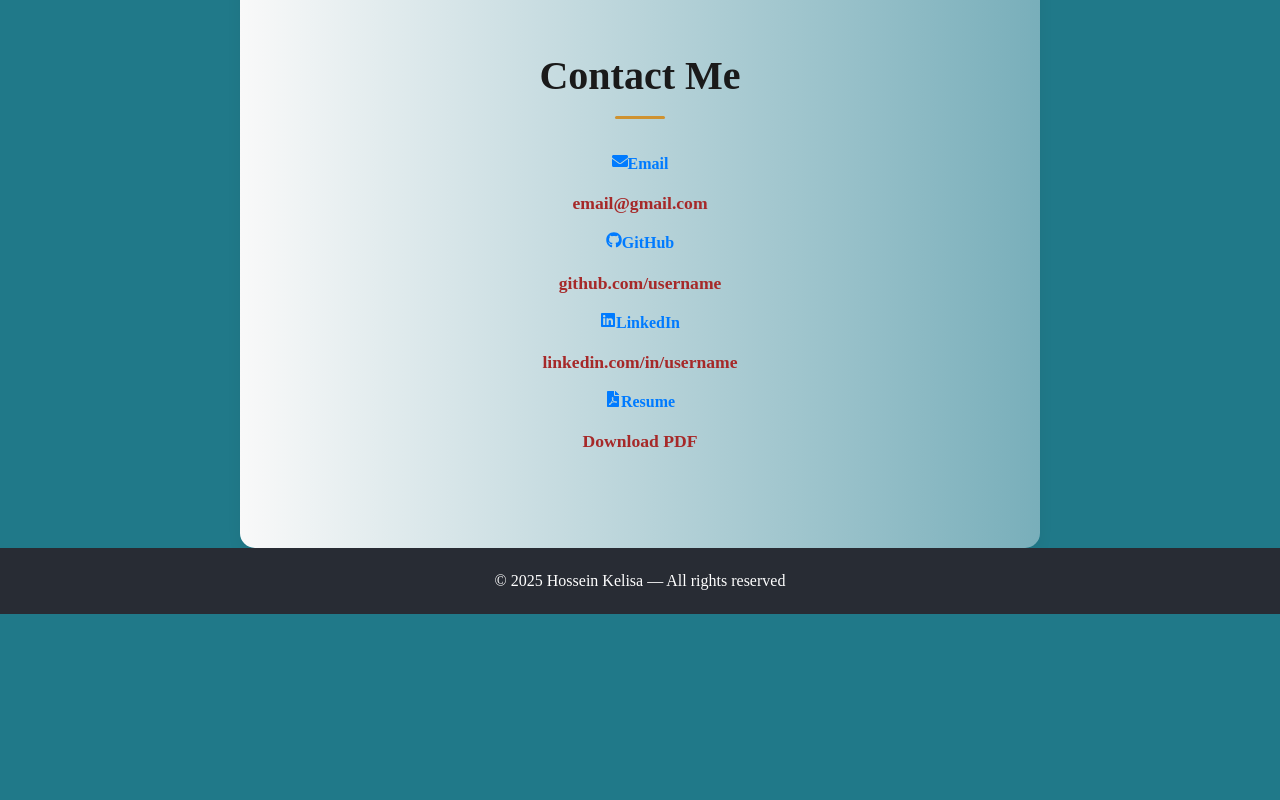
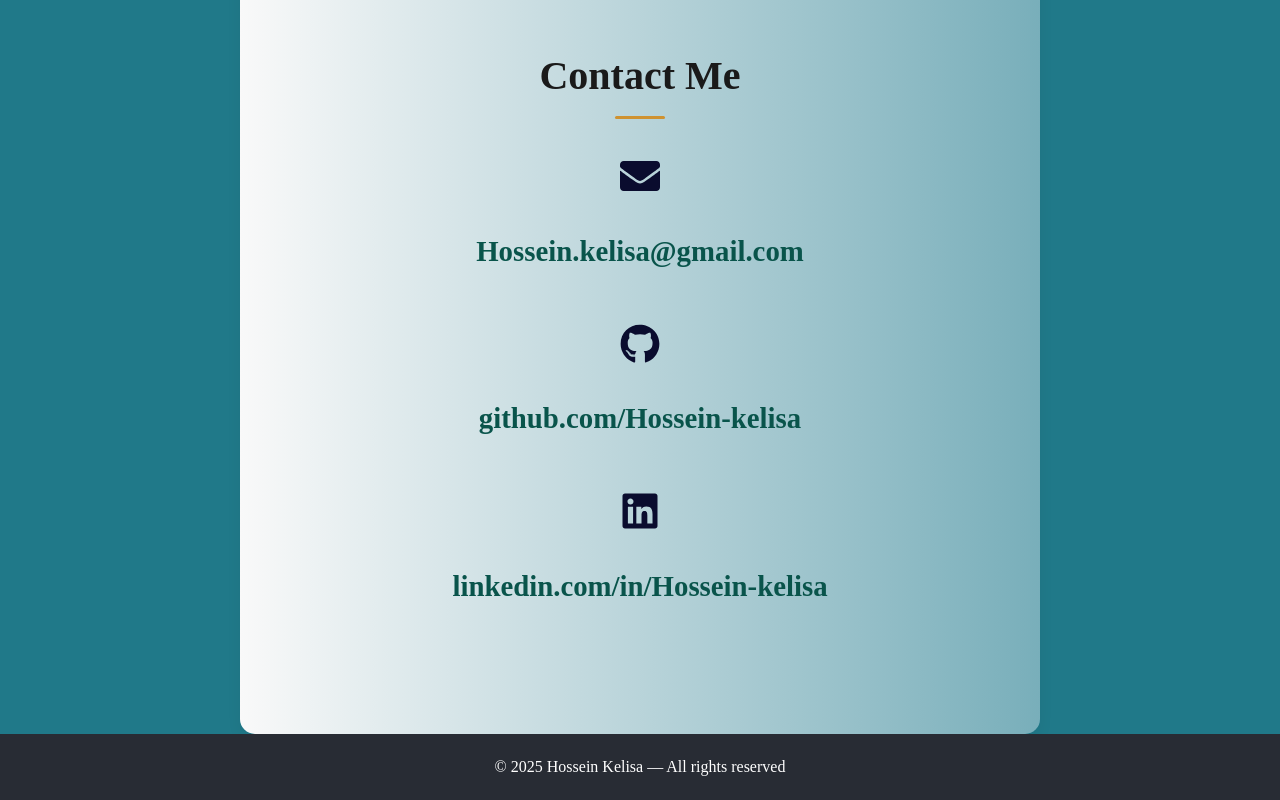
Before and after one commit to Hossein-Kelisa/Hossein-Kelisa-Portfolio, a React (Vite) app: page / in a window 1280 px wide. Shown: the part 4733-5533 px from the top of the page. Before the commit the page ends 5347 px from the top, so only its background shows below. Built offline with nearby package versions, Linux system fonts and the light colour scheme.

Commit message:
update it

```diff
--- a/src/components/Contact.css
+++ b/src/components/Contact.css
@@ -8,7 +8,7 @@
   box-shadow: 0 6px 15px rgba(0, 0, 0, 0.05);
 }
 
-.contact-section h2 {
+.contact-title {
   font-size: 2.5rem;
   color: #1a1a1a;
   margin-bottom: 2rem;
@@ -16,7 +16,7 @@
   display: inline-block;
 }
 
-.contact-section h2::after {
+.contact-title::after {
   content: "";
   display: block;
   width: 50px;
@@ -25,27 +25,43 @@
   margin: 0.5rem auto 0;
   border-radius: 2px;
 }
+.contact-card {
+  text-decoration: none;
+  font-weight: 600;
+  transition: color 0.3s ease;
+}
 
-.contact-card p {
-  font-size: 1.1rem;
-  color: #a62929;
+.contact-icon {
+  font-size: 2.5rem;
+  color: #0a0c2e;
+}
+.contact-info {
+  display: flex;
+  flex-direction: column;
+  align-items: center;
+  margin-bottom: 2rem;
+}
+.contact-detail {
+  color: #09544b;
   margin: 0.8rem 0;
   max-width: 600px;
   margin-left: auto;
   margin-right: auto;
   line-height: 1.6;
+  font-size: 1.8rem;
 }
 
-.contact-card {
-  color: #007bff;
-  text-decoration: none;
-  font-weight: 600;
-  transition: color 0.3s ease;
+.contact-detail:hover {
+  color: #001fb8;
+  transform: scale(1.2);
+  transition: color 0.3s ease, transform 0.3s ease;
+  text-shadow: #67e76078 0px 0px 5px;
 }
-
-.contact-card :hover {
-  color: #0056b3;
-  text-decoration: underline;
+.contact-icon:hover {
+  color: #cf9230;
+  transition: color 0.3s ease, transform 0.3s ease;
+  transform: scale(1.2);
+  text-shadow: #09544b 0px 0px 5px;
 }
 
 @media (max-width: 768px) {
@@ -54,22 +70,22 @@
     margin: 20px 20px 20px 20px;
   }
 
-  .contact-section h2 {
+  .contact-title {
     font-size: 2rem;
   }
 
-  .contact-card p {
-    font-size: 1rem;
+  .contact-detail{
+    font-size: 1.2rem;
     padding: 0 1rem;
   }
 }
 
 @media (max-width: 480px) {
-  .contact-section h2 {
+  .contact-title {
     font-size: 1.75rem;
   }
 
-  .contact-card p {
-    font-size: 0.95rem;
+  .contact-detail {
+    font-size: 1rem;
   }
 }
--- a/src/components/Contact.jsx
+++ b/src/components/Contact.jsx
@@ -1,37 +1,49 @@
-import React from 'react';
-import { FaGithub, FaLinkedin, FaEnvelope, FaFilePdf } from 'react-icons/fa';
-import './Contact.css';
+import React from "react";
+import { FaGithub, FaLinkedin, FaEnvelope } from "react-icons/fa";
+import Fades from "../Animations/Fades";
+import "./Contact.css";
+
+const contacts = [
+  {
+    href: "mailto:Hossein.kelisa@gmail.com",
+    icon: <FaEnvelope />,
+    detail: "Hossein.kelisa@gmail.com",
+  },
+  {
+    href: "https://github.com/Hossein-kelisa",
+    icon: <FaGithub />,
+    detail: "github.com/Hossein-kelisa",
+  },
+  {
+    href: "https://linkedin.com/in/Hossein-kelisa",
+    icon: <FaLinkedin />,
+    detail: "linkedin.com/in/Hossein-kelisa",
+  },
+];
 
 const Contact = () => (
   <section id="contact" className="contact-section">
-    <h2>Contact Me</h2>
-    <div className="contact-cards">
-
-      <a href="mailto:your.email@example.com" className="contact-card" target="_blank" rel="noopener noreferrer">
-        <FaEnvelope className="icon" />
-        <span>Email</span>
-        <p>email@gmail.com</p>
-      </a>
-
-      <a href="https://github.com/yourusername" className="contact-card" target="_blank" rel="noopener noreferrer">
-        <FaGithub className="icon" />
-        <span>GitHub</span>
-        <p>github.com/username</p>
-      </a>
-
-      <a href="https://linkedin.com/in/yourusername" className="contact-card" target="_blank" rel="noopener noreferrer">
-        <FaLinkedin className="icon" />
-        <span>LinkedIn</span>
-        <p>linkedin.com/in/username</p>
-      </a>
-
-      <a href="/resume.pdf" download className="contact-card">
-        <FaFilePdf className="icon" />
-        <span>Resume</span>
-        <p>Download PDF</p>
-      </a>
-
-    </div>
+    <Fades animationType="fadeUp">
+      <h2 className="contact-title">Contact Me</h2>
+    </Fades>
+    <Fades animationType="fadeUp">
+      <div className="contact-grid">
+        {contacts.map(({ href, icon, detail }, index) => (
+          <a
+            key={index}
+            href={href}
+            className="contact-card"
+            target="_blank"
+            rel="noopener noreferrer"
+          >
+            <div className="contact-icon">{icon}</div>
+            <div className="contact-info">
+              <p className="contact-detail">{detail}</p>
+            </div>
+          </a>
+        ))}
+      </div>
+    </Fades>
   </section>
 );
 
--- a/src/components/Resume.jsx
+++ b/src/components/Resume.jsx
@@ -1,6 +1,7 @@
 import React from "react";
 import Fades from "../Animations/Fades";
 import "./Resume.css";
+import { FaFilePdf } from "react-icons/fa"
 
 const Resume = () => (
   <section id="resume" className="resume-section">
@@ -16,7 +17,7 @@ const Resume = () => (
         target="_blank"
         rel="noopener noreferrer"
       >
-        Download
+        Download  <FaFilePdf className="resume-icon" />
       </a>
     </Fades>
   </section>
```
